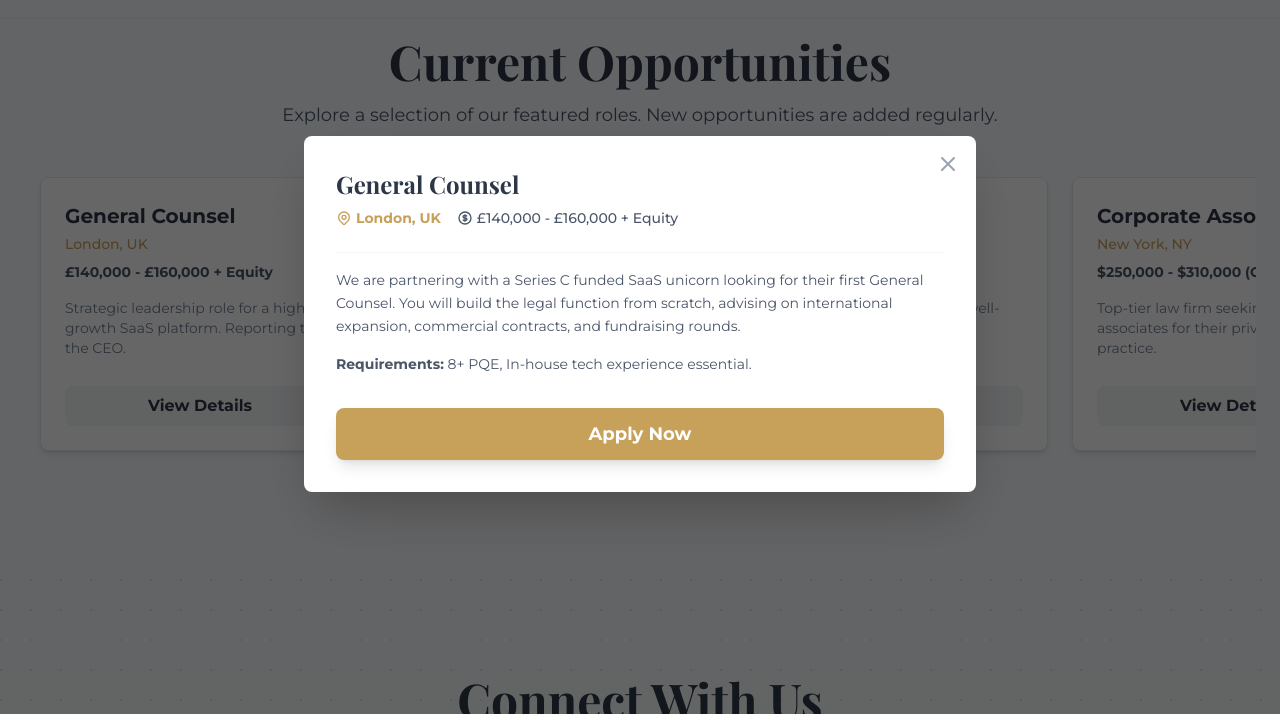
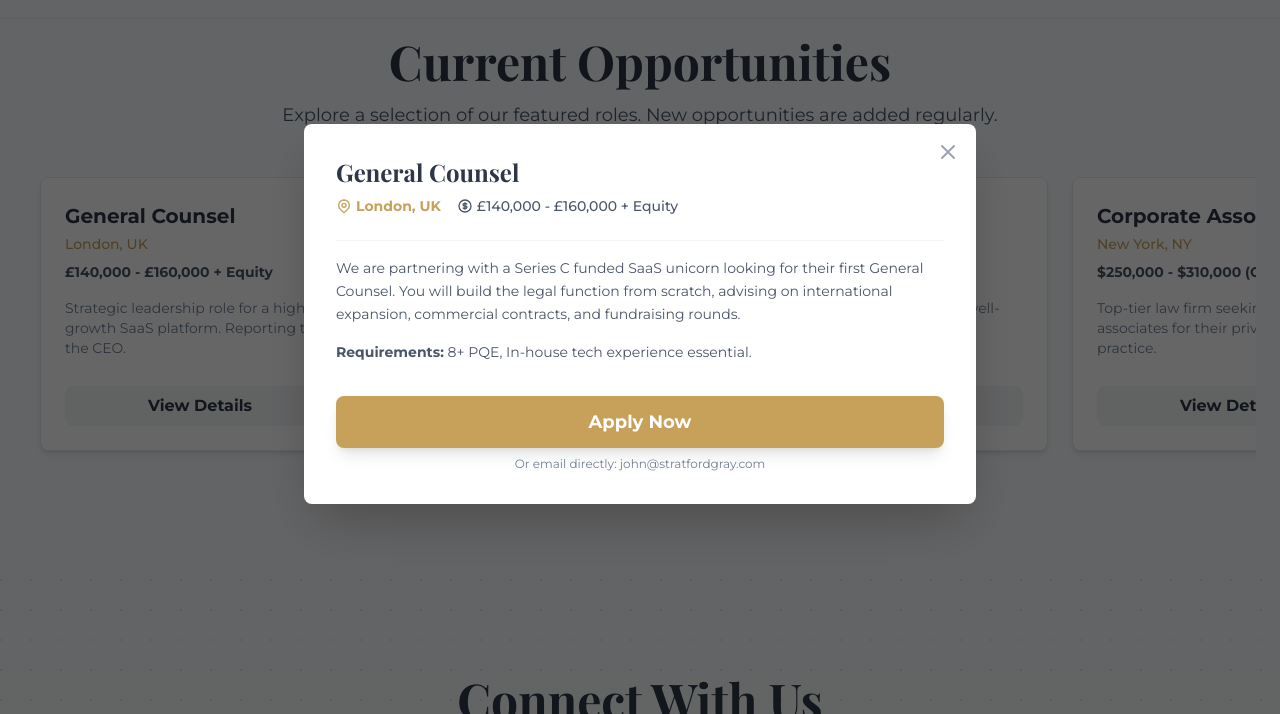
Before and after one commit to StratfordGray/website, a website: page index.html in a window 1280 px wide. Both pictures are taken after a click on the element 200 px from the left and 1884 px from the top of the page. Shown: the part 1570-2284 px from the top of the page. Drawn offline with nearby package versions, Linux system fonts and the light colour scheme.

Commit message:
Update index.html

```diff
--- a/index.html
+++ b/index.html
@@ -266,13 +266,14 @@
                              <div class="bg-white p-8 rounded-lg shadow-md border border-gray-200 flex flex-col items-center text-center">
                                 <h4 class="text-xl font-bold text-dark-text">Ready to Apply?</h4>
                                 <p class="mt-2 text-blue-gray text-sm">Submit your CV for a confidential review. We accept formats such as .pdf, .doc, .docx, etc.</p>
-                                <!-- UPDATED: Added target="_blank" to ensure mail client opens -->
-                                <a href="mailto:john@stratfordgray.com?subject=CV Submission - Stratford Gray" target="_blank" class="mt-4 w-full max-w-xs bg-gold text-white font-bold py-3 px-6 rounded-lg hover:bg-opacity-90 transition-all text-lg flex items-center justify-center gap-2">
+                                <!-- UPDATED: Removed target="_blank" and added visual fallback -->
+                                <a href="mailto:john@stratfordgray.com?subject=CV Submission - Stratford Gray" class="mt-4 w-full max-w-xs bg-gold text-white font-bold py-3 px-6 rounded-lg hover:bg-opacity-90 transition-all text-lg flex items-center justify-center gap-2">
                                     <svg xmlns="http://www.w3.org/2000/svg" class="h-5 w-5" viewBox="0 0 20 20" fill="currentColor">
                                       <path fill-rule="evenodd" d="M3 17a1 1 0 011-1h12a1 1 0 110 2H4a1 1 0 01-1-1zM6.293 6.707a1 1 0 010-1.414l3-3a1 1 0 011.414 0l3 3a1 1 0 01-1.414 1.414L11 5.414V13a1 1 0 11-2 0V5.414L7.707 6.707a1 1 0 01-1.414 0z" clip-rule="evenodd" />
                                     </svg>
                                     Submit Your CV
                                  </a>
+                                 <p class="text-xs text-center text-blue-gray-light mt-2">Or email directly: john@stratfordgray.com</p>
                             </div>
                         </div>
 
@@ -511,10 +512,11 @@
                 <div class="space-y-4 text-sm text-blue-gray leading-relaxed border-t border-gray-100 pt-4">
                     ${job.longDesc}
                 </div>
-                <!-- UPDATED: Added target="_blank" to ensure mail client opens in preview environments -->
-                <a href="mailto:john@stratfordgray.com?subject=Application for ${encodeURIComponent(job.title)}" target="_blank" class="mt-8 w-full flex items-center justify-center gap-2 bg-gold text-white font-bold py-3 px-6 rounded-lg hover:bg-opacity-90 transition-all text-lg shadow-lg">
+                <!-- UPDATED: Removed target="_blank" and added visual fallback -->
+                <a href="mailto:john@stratfordgray.com?subject=Application for ${encodeURIComponent(job.title)}" class="mt-8 w-full flex items-center justify-center gap-2 bg-gold text-white font-bold py-3 px-6 rounded-lg hover:bg-opacity-90 transition-all text-lg shadow-lg">
                     Apply Now
                 </a>
+                <p class="text-xs text-center text-blue-gray-light mt-2">Or email directly: john@stratfordgray.com</p>
             `;
 
             jobModal.classList.remove('hidden');
```
